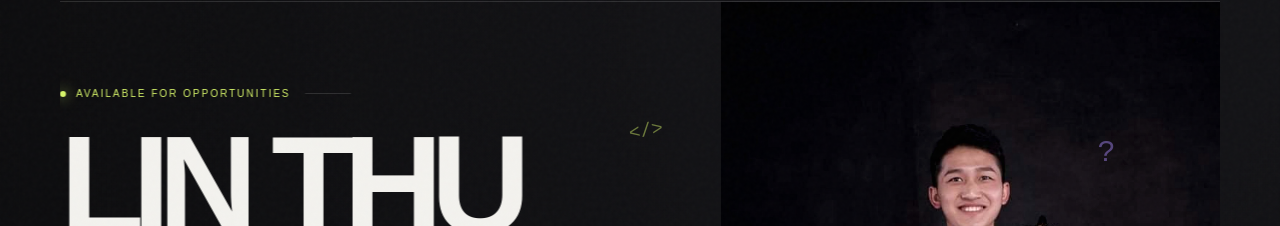
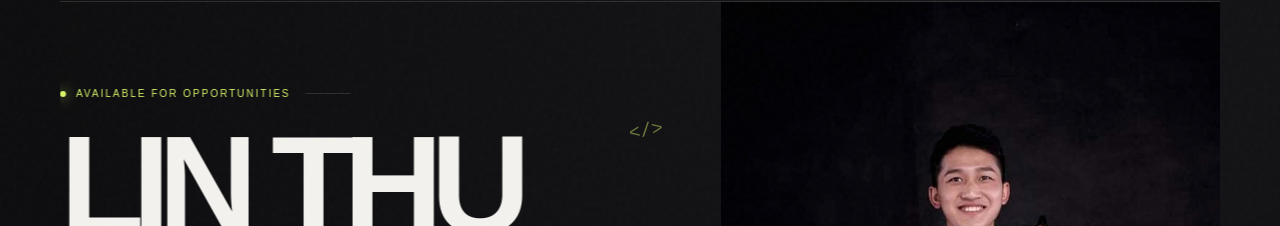
Before and after one commit to Linlinhtet980/React_Portfilio, a React (Vite) app: page / in a window 1280 px wide. Shown: the part 88-314 px from the top of the page. Built offline with nearby package versions, Linux system fonts and the light colour scheme.

Commit message:
Remove decorative '?' symbol from Home page

```diff
--- a/src/components/Pages/Home/Home.jsx
+++ b/src/components/Pages/Home/Home.jsx
@@ -11,7 +11,6 @@ export default function Home() {
   return (
     <section className={['container', styles.hero].join(' ')} id="top">
       <FloatingShape className={styles.shapeOne}>&lt;/&gt;</FloatingShape>
-      <FloatingShape className={styles.shapeTwo}>?</FloatingShape>
       <FloatingShape className={styles.shapeThree}>{"{ }"}</FloatingShape>
 
       <ScrollReveal className={styles.heroCopy} animation="fadeRight" duration={0.8}>
--- a/src/components/Pages/Home/Home.module.css
+++ b/src/components/Pages/Home/Home.module.css
@@ -16,7 +16,6 @@
 
 .floatingShape { position:absolute; font-family:monospace; color:var(--muted); opacity:.45; z-index:2; }
 .shapeOne { right:48%; top:17%; color:var(--lime); font-size:19px; transform:rotate(-10deg); }
-.shapeTwo { right:9%; top:19%; font-size:30px; color:var(--violet); }
 .shapeThree { left:46%; bottom:11%; font-size:22px; color:var(--blue); }
 
 .scrollNote { position:absolute; bottom:28px; left:0; display:flex; align-items:center; gap:15px; color:var(--muted); font-size:9px; letter-spacing:.13em; text-transform:uppercase; z-index:3; }
```
